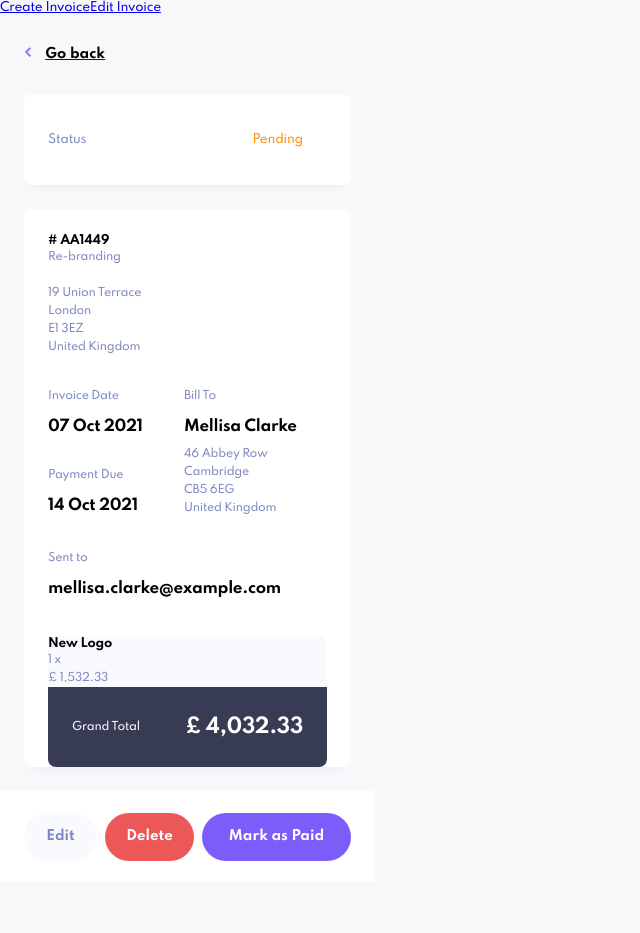
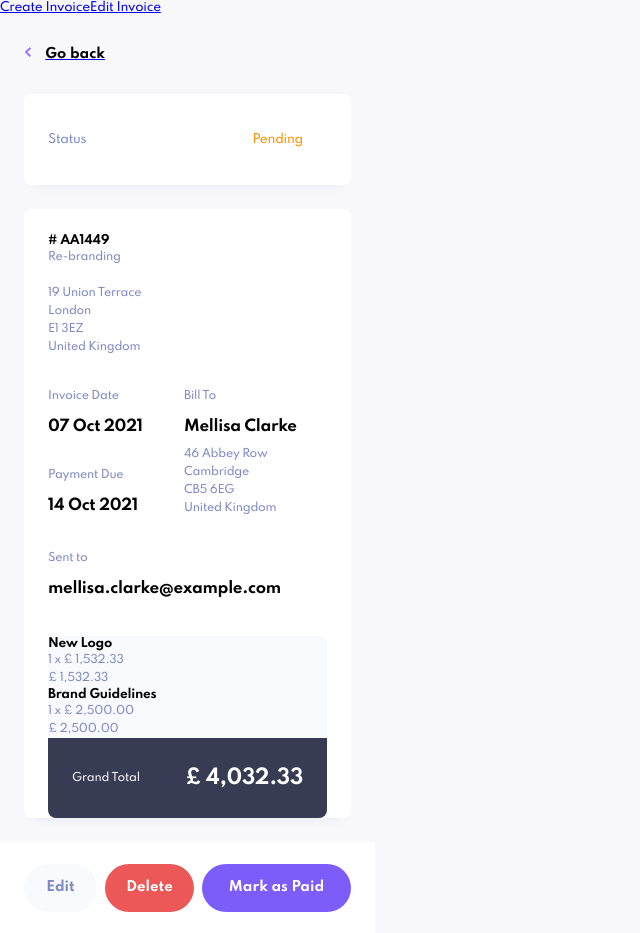
Before and after one commit to MareikeW/invoice-app, a React (Create React App) app: page /view-invoice/AA1449 in a window 1280 px wide. Shown: the whole page, without its empty margins (0-640 px from the left). Before the commit the page ends 882 px from the top, so only its background shows below. Built offline with nearby package versions, Linux system fonts and the light colour scheme.

Commit message:
Exakte Menge der zu bezahlenden Produkte werden angezeigt

```diff
--- a/src/pages/viewInvoice.js
+++ b/src/pages/viewInvoice.js
@@ -16,6 +16,26 @@ function ViewInvoice() {
 
     const thisInvoice = invoicesData.find(invoice => invoice.id === invoiceId);
 
+    function getItems() {
+        for (let i = 0; i < invoicesData.length; i++) {
+            if(thisInvoice.id === invoiceId) {
+                return (
+                    <div>
+                     {thisInvoice.items.map((item) =>
+                            <div key={item.total}>
+                                <h4>{item.name}</h4>
+                                <p>{item.quantity} x £ {toCurrencyFormat(item.price)}</p>
+                                <p>£ {toCurrencyFormat(item.total)}</p>
+                            </div>
+                        )
+                    }
+                    </div>
+                )
+            } else {
+                return null;
+            }
+        }
+    }
 
     return (
         <div>
@@ -59,11 +79,7 @@ function ViewInvoice() {
                 </InvoiceInformationContainer>
 
                 <InvoiceTotalContainer>
-                    <div>
-                        <h4>{thisInvoice.items[0].name}</h4>
-                        <p>{thisInvoice.items[0].quantity} x {thisInvoice.itemPrice}</p>
-                        <p>£ {toCurrencyFormat(thisInvoice.items[0].total)}</p>
-                    </div>
+                    {getItems()}
 
                     <TotalPriceContainer>
                         <GrandTotalTerm>Grand Total</GrandTotalTerm>
```
